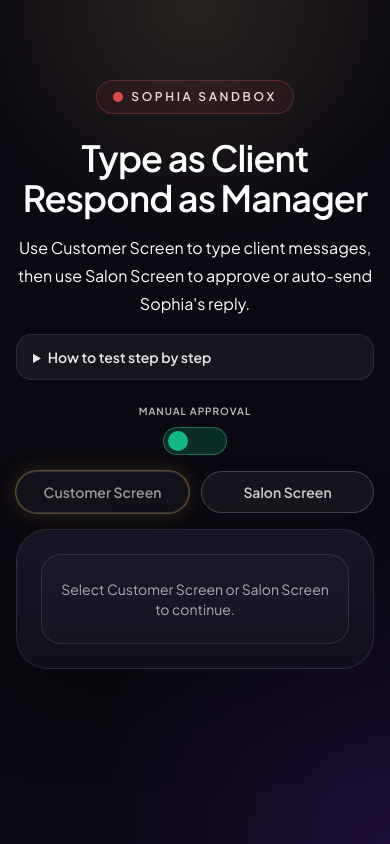
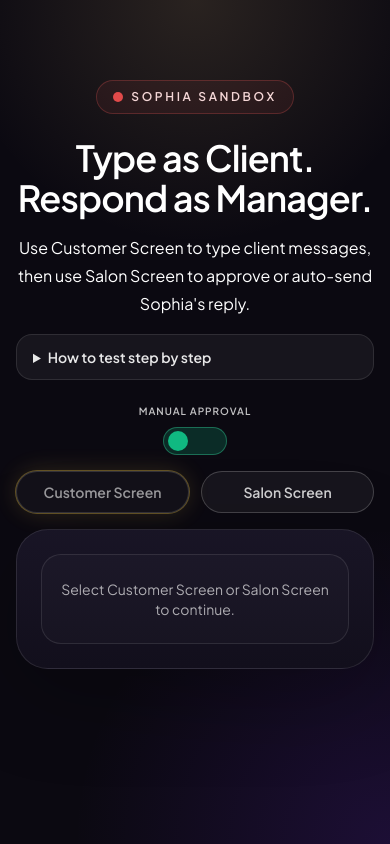
Before and after one commit to EduardP19/resevia-agent, a Next.js app: page /sophia-sandbox in a window 390 px wide. Built offline with nearby package versions, Linux system fonts and the light colour scheme.

Commit message:
style: tune sandbox mobile card highlight visibility

```diff
--- a/app/test-ui/TestUiPageClient.tsx
+++ b/app/test-ui/TestUiPageClient.tsx
@@ -865,9 +865,9 @@ export default function TestUiPageClient() {
             <span className="h-2.5 w-2.5 rounded-full bg-[#e14a4a]" />
             Sophia Sandbox
           </div>
-          <h1 className="mt-6 text-4xl font-semibold tracking-tight text-white sm:text-5xl">
-            Type as Client Respond as Manager
-          </h1>
+            <h1 className="mt-6 text-4xl font-semibold tracking-tight text-white sm:text-5xl">
+            Type as Client. <br /> Respond as Manager.
+            </h1>
           <p className="mx-auto mt-4 max-w-2xl text-base leading-7 text-white/68 sm:text-lg">
             Use Customer Screen to type client messages, then use Salon Screen to approve or auto-send Sophia&apos;s reply.
           </p>
```
